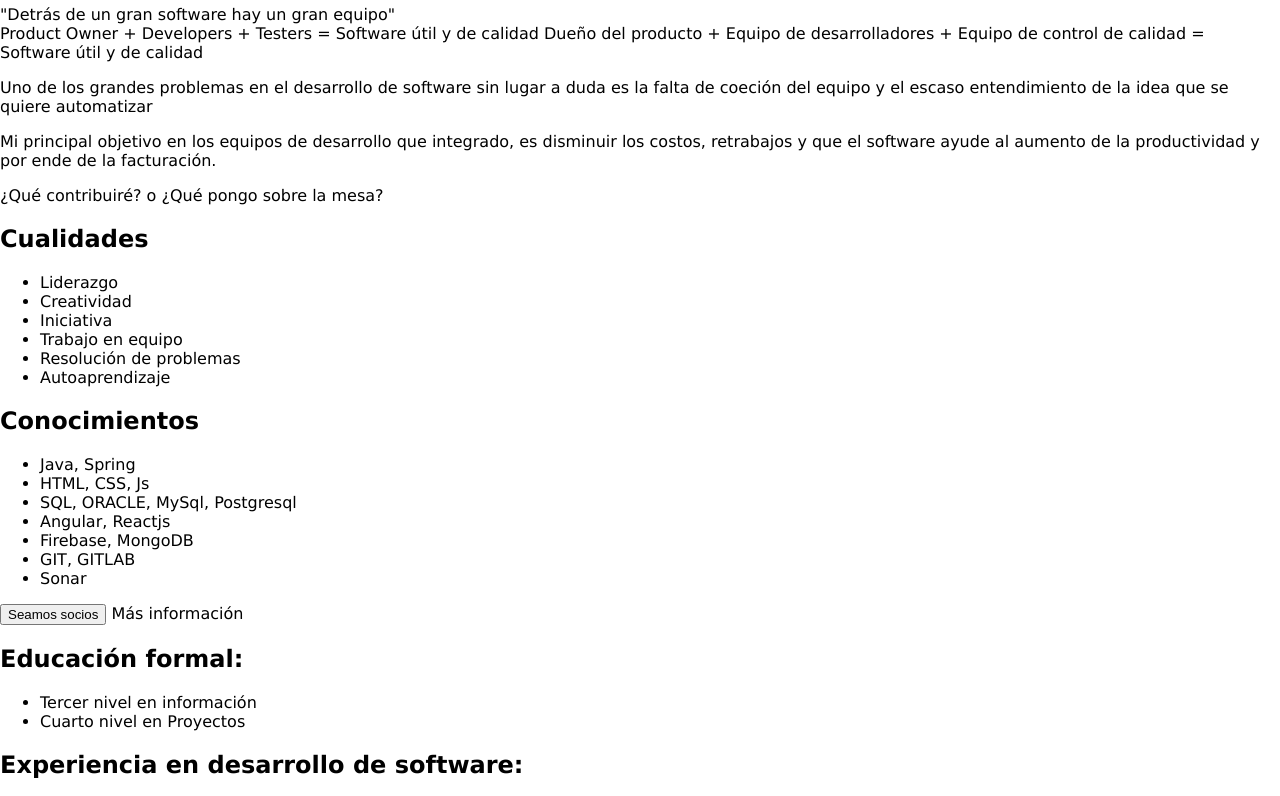
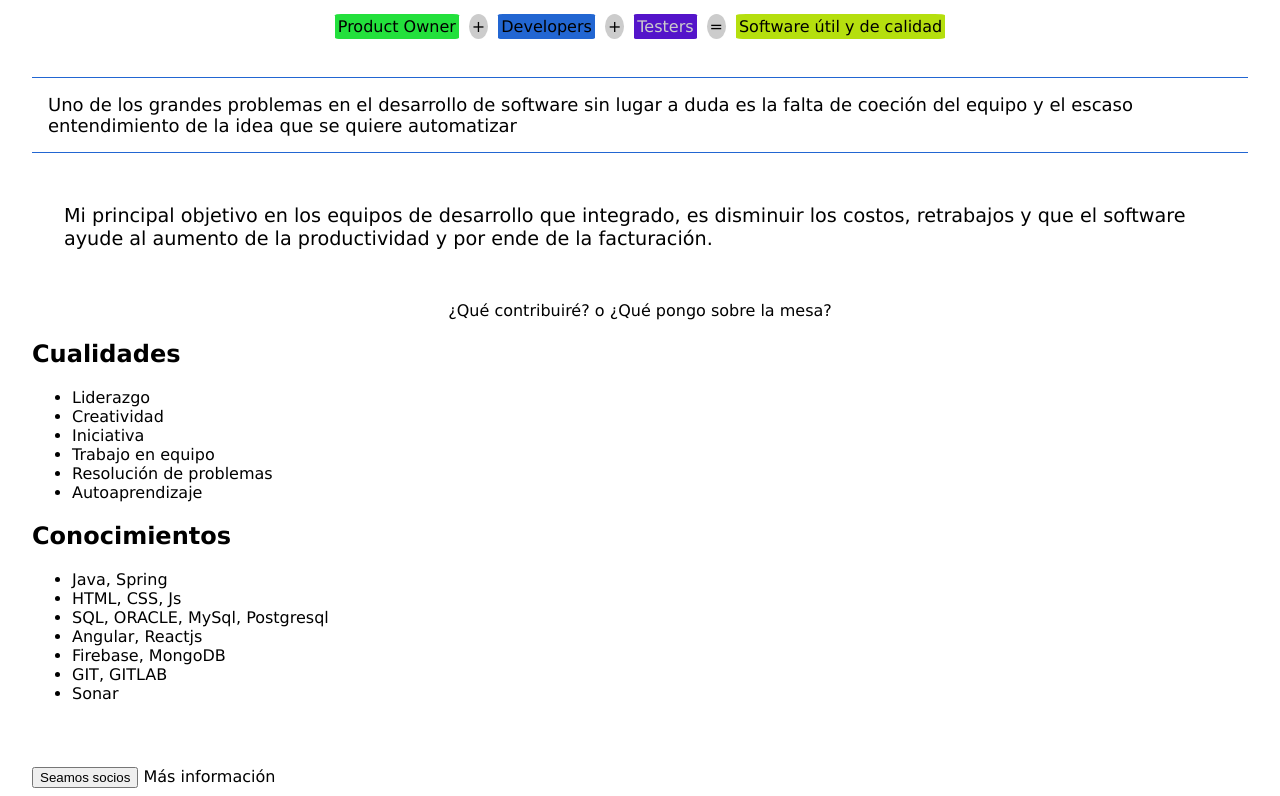
Before and after one commit to educonrado/portafolio, a plain HTML site: page index.html in a window 1280 px wide. Shown: the part 252-1048 px from the top of the page. Drawn offline with Linux system fonts and the light colour scheme.

Commit message:
Inicio en  modificación de estilos

```diff
--- a/css/style.css
+++ b/css/style.css
@@ -1,6 +1,6 @@
 body {
     margin: 0;
-    padding: 0;
+    padding: 1rem;
     font-family: Verdana, Geneva, Tahoma, sans-serif;
 }
 
@@ -11,12 +11,18 @@ body {
     height: 100px;
     border: solid 1px #ccc;
     border-radius: 50%;
-    overflow: auto;
+    overflow: hidden;
     display: flex;
     flex-direction: column;
 
     align-items: center;
+
 }
+header {
+   display: inline-flex;
+}
+
+
 
 .head {
     border: solid 5px #313bca;
@@ -30,8 +36,81 @@ body {
     height: 40px;
     border-radius: 50% 50% 0 0;
     border: solid 5px #313bca;
+    border-bottom: none;
 
 }
+.frase {
+    font-size: 25px;
+    letter-spacing: 1.6px;
+    font-weight: normal;
+    text-decoration: none;
+    font-style: normal;
+    font-variant: normal;
+    text-transform: none;
+    border: dashed 1px #ccc;
+    height: fit-content
+}
+
+article {
+    display: block;
+    padding: 1rem;
+}
+
+article > p {
+    display: flex;
+    justify-content: center;
+}
+
+article > p > [class*="name-item"] , .item-union {
+    margin: 10px 5px;
+    border-radius: 5%;
+    padding: 3px;
+    height: fit-content;
+
+}
+
+
+
+article > p> span:nth-child(even) {
+    background-color: #ccc;
+    border-radius: 50%;
+}
+
+
+.name-item-1 {
+    background-color: #23e03c;
+}
+.name-item-2 {
+    background-color: #2266d2;
+}
+.name-item-3 {
+    background-color: #5414ca;
+    color: #ccc;
+}
+.name-item-4 {
+    background-color: #b5df0e;
+}
+
+article > p:nth-child(1) {
+    padding: 10px 0;
+}
+
+article > p:nth-child(2) {
+    border-top: solid 1px #2266d2;
+    border-bottom: solid 1px #2266d2;
+    padding: 1rem;
+    font-size: large;
+}
+
+article > p:nth-child(3) {
+
+    padding: 2rem;
+    font-size: larger;
+}
+
+
+
+
 
 /*
 #circle {
--- a/index.html
+++ b/index.html
@@ -8,11 +8,11 @@
 </head>
 <body>
     <header>
+        <h1>Portafolio profesional <b>educonrado</b></h1>
         <div class="profile">
             <div class="head"></div>
             <div class="body"></div>
         </div>
-        <h1>Portafolio profesional <b>educonrado</b></h1>
         <div class="frase">
             "Detr&aacute;s de un gran software hay un gran equipo"
         </div>
@@ -20,12 +20,15 @@
     <section>
         <div>
             <article>
-
-
-
-                Product Owner + Developers + Testers = Software útil y de calidad
-                Dueño del producto + Equipo de desarrolladores + Equipo de control de calidad =
-                Software útil y de calidad
+                <p>
+                    <span class="name-item-1">Product Owner</span>
+                    <span class="item-union">+</span>
+                    <span class="name-item-2">Developers</span>
+                    <span class="item-union">+</span>
+                    <span class="name-item-3">Testers</span>
+                    <span class="item-union">=</span>
+                    <span class="name-item-4">Software útil y de calidad</span>
+                </p>
 
                 <p>
                     Uno de los grandes problemas en el desarrollo de software
```
